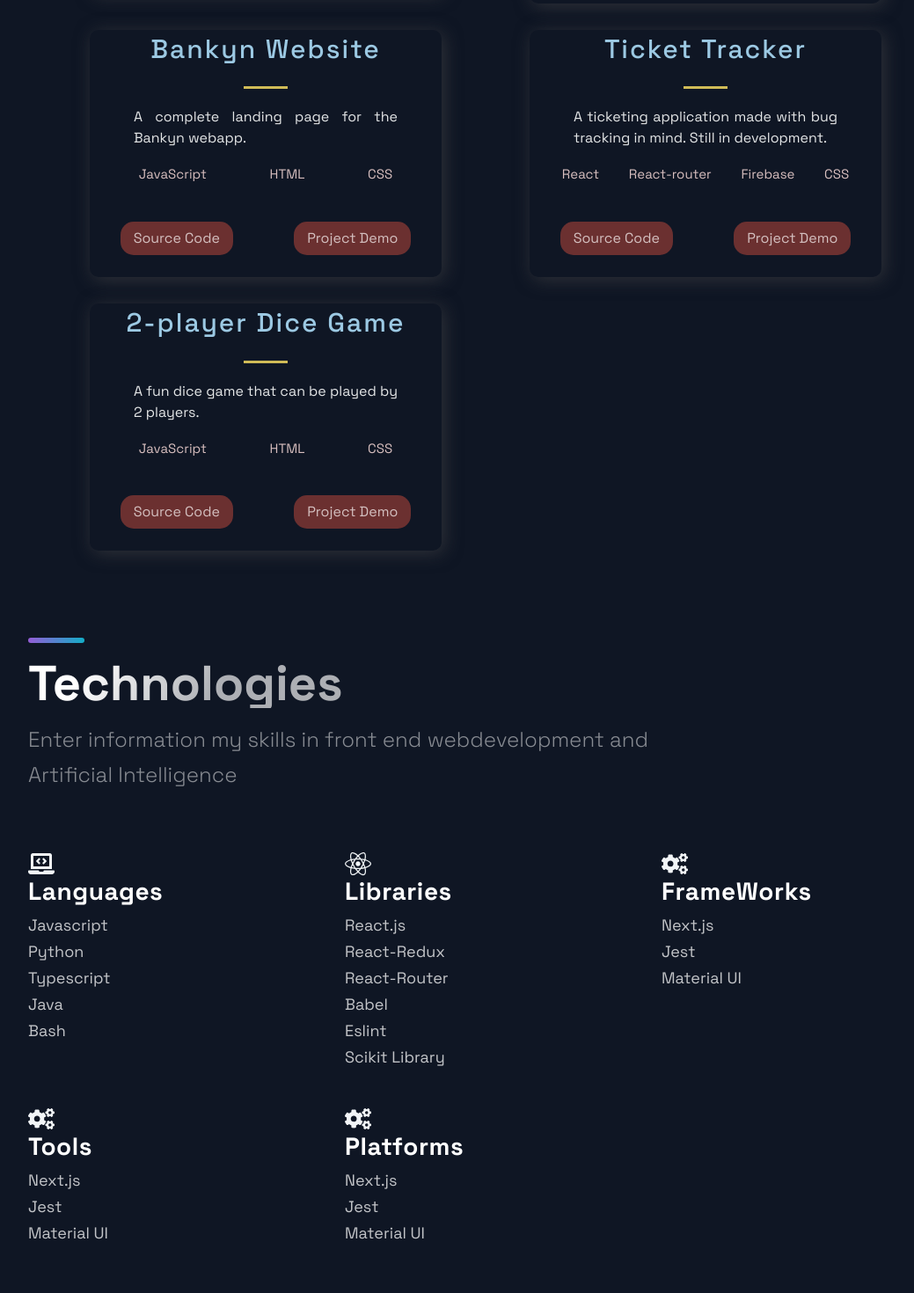
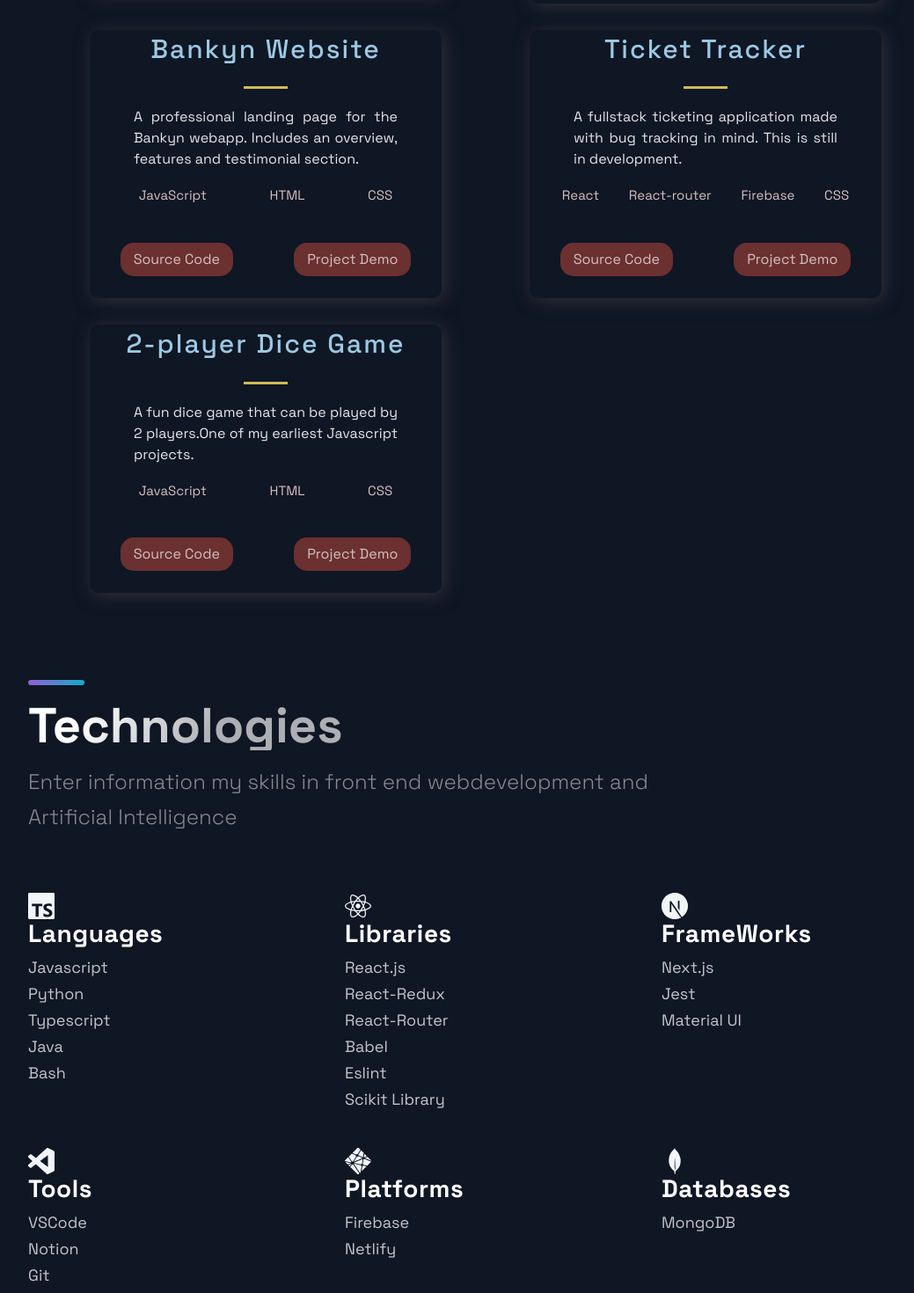
Before and after one commit to paradus-hex/personal-portfolio, a Next.js app: page / in a window 1280 px wide. Shown: the part 1160-2630 px from the top of the page at 88% size, without its empty margins (88-1127 px from the left). Built offline with nearby package versions, Linux system fonts and the light colour scheme.

Commit message:
Version 2.0

```diff
--- a/package.json
+++ b/package.json
@@ -11,7 +11,7 @@
     "next": "^12.1.6",
     "react": "17.0.2",
     "react-dom": "17.0.2",
-    "react-icons": "^4.2.0",
+    "react-icons": "^4.3.1",
     "styled-components": "^5.3.0",
     "styled-normalize": "^8.0.7"
   }
--- a/src/components/Footer/Footer.js
+++ b/src/components/Footer/Footer.js
@@ -16,7 +16,7 @@
 
 const Footer = () => {
   return (
-    <FooterWrapper>
+    <FooterWrapper id="footer">
       <LinkList>
         <LinkColumn>
           <LinkTitle>Call</LinkTitle>
@@ -39,9 +39,9 @@
         <SocialIcons href="https://www.linkedin.com/in/yaseen-nur-845a87218/">
           <AiFillLinkedin size="3rem"></AiFillLinkedin>
         </SocialIcons>
-        <SocialIcons href="https://github.com">
+        {/* <SocialIcons href="https://github.com">
           <AiFillInstagram size="3rem"></AiFillInstagram>
-        </SocialIcons>
+        </SocialIcons> */}
       </SocialContainer>
     </FooterWrapper>
   );
--- a/src/components/Header/Header.js
+++ b/src/components/Header/Header.js
@@ -53,9 +53,9 @@
       <SocialIcons href="https://www.linkedin.com/in/yaseen-nur-845a87218/">
         <AiFillLinkedin size="3rem"></AiFillLinkedin>
       </SocialIcons>
-      <SocialIcons href="https://github.com">
+      {/* <SocialIcons href="https://github.com">
         <AiFillInstagram size="3rem"></AiFillInstagram>
-      </SocialIcons>
+      </SocialIcons> */}
     </Div3>
   </Container>
 );
--- a/src/components/Header/HeaderStyles.js
+++ b/src/components/Header/HeaderStyles.js
@@ -1,5 +1,5 @@
-import { IoIosArrowDropdown } from 'react-icons/io';
-import styled from 'styled-components';
+import { IoIosArrowDropdown } from "react-icons/io";
+import styled from "styled-components";
 
 export const Container = styled.div`
   display: grid;
@@ -37,7 +37,7 @@
 export const Div3 = styled.div`
   grid-area: 1 / 5 / 2 / 6;
   display: flex;
-  justify-content: space-around;
+  justify-content: right;
   align-items: center;
   @media ${(props) => props.theme.breakpoints.sm} {
     align-items: center;
@@ -94,8 +94,8 @@
   display: flex;
   align-self: center;
   transition: 0.3s ease;
-  opacity: ${({ isOpen }) => (isOpen ? '1' : '.75')};
-  transform: ${({ isOpen }) => (isOpen ? 'scaleY(-1)' : 'scaleY(1)')};
+  opacity: ${({ isOpen }) => (isOpen ? "1" : ".75")};
+  transform: ${({ isOpen }) => (isOpen ? "scaleY(-1)" : "scaleY(1)")};
 
   &:hover {
     opacity: 1;
@@ -107,18 +107,16 @@
   }
 `;
 
-
 // Social Icons
 
 export const SocialIcons = styled.a`
-transition: 0.3s ease;
-color: white;
-border-radius: 50px;
+  transition: 0.3s ease;
+  color: white;
+  border-radius: 50px;
   padding: 8px;
-&:hover {
+  &:hover {
     background-color: #212d45;
     transform: scale(1.2);
     cursor: pointer;
-
   }
-`
+`;
--- a/src/components/Hero/Hero.js
+++ b/src/components/Hero/Hero.js
@@ -1,4 +1,5 @@
 import React from "react";
+import Link from "next/link";
 
 import {
   Section,
@@ -18,9 +19,11 @@
       <SectionText>
         I am a Frontend Developer (React.js + Typescript). Currently engrossed
         in Machine learning (Scikit-learn), Deep learning and NLP (python). An
-        avid Chess Enthusiast. And a 3rd year CS undergrad at BRAC Univeristy
+        avid Chess Enthusiast. And a 3rd year CS undergrad at BRAC Univeristy.
       </SectionText>
-      <Button>Connect with me</Button>
+      <Link href="#footer">
+        <Button>Connect with me</Button>
+      </Link>
     </LeftSection>
   </Section>
 );
--- a/src/components/Technologies/Technologies.js
+++ b/src/components/Technologies/Technologies.js
@@ -1,7 +1,20 @@
 import React from "react";
 // import { DiFirebase, DiReact, DiZend, DiJavascript1 } from "react-icons/di";
-import { FaLaptopCode, FaReact, FaCogs, FaCubes } from "react-icons/fa";
-// import { SiTypescript } from "react-icons/si";
+import {
+  FaLaptopCode,
+  FaReact,
+  FaCogs,
+  FaCubes,
+  FaToolbox,
+  FaTh,
+} from "react-icons/fa";
+import {
+  SiTypescript,
+  SiVisualstudiocode,
+  SiNetlify,
+  SiNextdotjs,
+  SiMongodb,
+} from "react-icons/si";
 import {
   Section,
   SectionDivider,
@@ -27,7 +40,7 @@
     </SectionText>
     <List>
       <ListItem>
-        <FaLaptopCode size="3rem" />
+        <SiTypescript size="3rem" />
         <ListContainer>
           <ListTitle>Languages</ListTitle>
           <ListParagraph>
@@ -58,7 +71,7 @@
         </ListContainer>
       </ListItem>
       <ListItem>
-        <FaCogs size="3rem" />
+        <SiNextdotjs size="3rem" />
         <ListContainer>
           <ListTitle>FrameWorks</ListTitle>
           <ListParagraph>
@@ -71,29 +84,36 @@
         </ListContainer>
       </ListItem>
       <ListItem>
-        <FaCogs size="3rem" />
+        <SiVisualstudiocode size="3rem" />
         <ListContainer>
           <ListTitle>Tools</ListTitle>
           <ListParagraph>
-            Next.js
+            VSCode
             <br />
-            Jest
+            Notion
             <br />
-            Material UI
+            Git
+            <br />
+            Figma
           </ListParagraph>
         </ListContainer>
       </ListItem>{" "}
       <ListItem>
-        <FaCogs size="3rem" />
+        <SiNetlify size="3rem" />
         <ListContainer>
           <ListTitle>Platforms</ListTitle>
           <ListParagraph>
-            Next.js
+            Firebase
             <br />
-            Jest
-            <br />
-            Material UI
+            Netlify
           </ListParagraph>
+        </ListContainer>
+      </ListItem>
+      <ListItem>
+        <SiMongodb size="3rem" />
+        <ListContainer>
+          <ListTitle>Databases</ListTitle>
+          <ListParagraph>MongoDB</ListParagraph>
         </ListContainer>
       </ListItem>
     </List>
--- a/src/components/TimeLine/TimeLine.js
+++ b/src/components/TimeLine/TimeLine.js
@@ -72,7 +72,6 @@
         Deep Learning, and NLP(Natural Language Processing) in Python. I am also
         proficient in Data Science libraries in Python like NumPy, Matplotlib,
         and Pandas.
-        <br />
         <br />I am Currently learning the backend side to become a Full-stack
         MERN developer.
       </SectionText>
--- a/src/constants/constants.js
+++ b/src/constants/constants.js
@@ -22,7 +22,8 @@
   },
   {
     title: "Bankyn Website",
-    description: "A complete landing page for the Bankyn webapp. ",
+    description:
+      "A professional landing page for the Bankyn webapp. Includes an overview, features and testimonial section. ",
     image: "/images/3.jpg",
     tags: ["JavaScript", "HTML", "CSS"],
     source: "https://bankyn-website.netlify.app/",
@@ -32,7 +33,7 @@
   {
     title: "Ticket Tracker",
     description:
-      "A ticketing application made with bug tracking in mind. Still in development.",
+      "A fullstack ticketing application made with bug tracking in mind. This is still in development.",
     image: "/images/4.jpg",
     tags: ["React", "React-router", "Firebase", "CSS"],
     source: "https://ticket-tracker-paradus.netlify.app/",
@@ -41,7 +42,8 @@
   },
   {
     title: "2-player Dice Game",
-    description: "A fun dice game that can be played by 2 players.",
+    description:
+      "A fun dice game that can be played by 2 players.One of my earliest Javascript projects.",
     image: "/images/4.jpg",
     tags: ["JavaScript", "HTML", "CSS"],
     source: "https://2pdicegame.netlify.app/",
```
Also changed, not shown: 2 other files (tests, documents, lock files or other folders).
